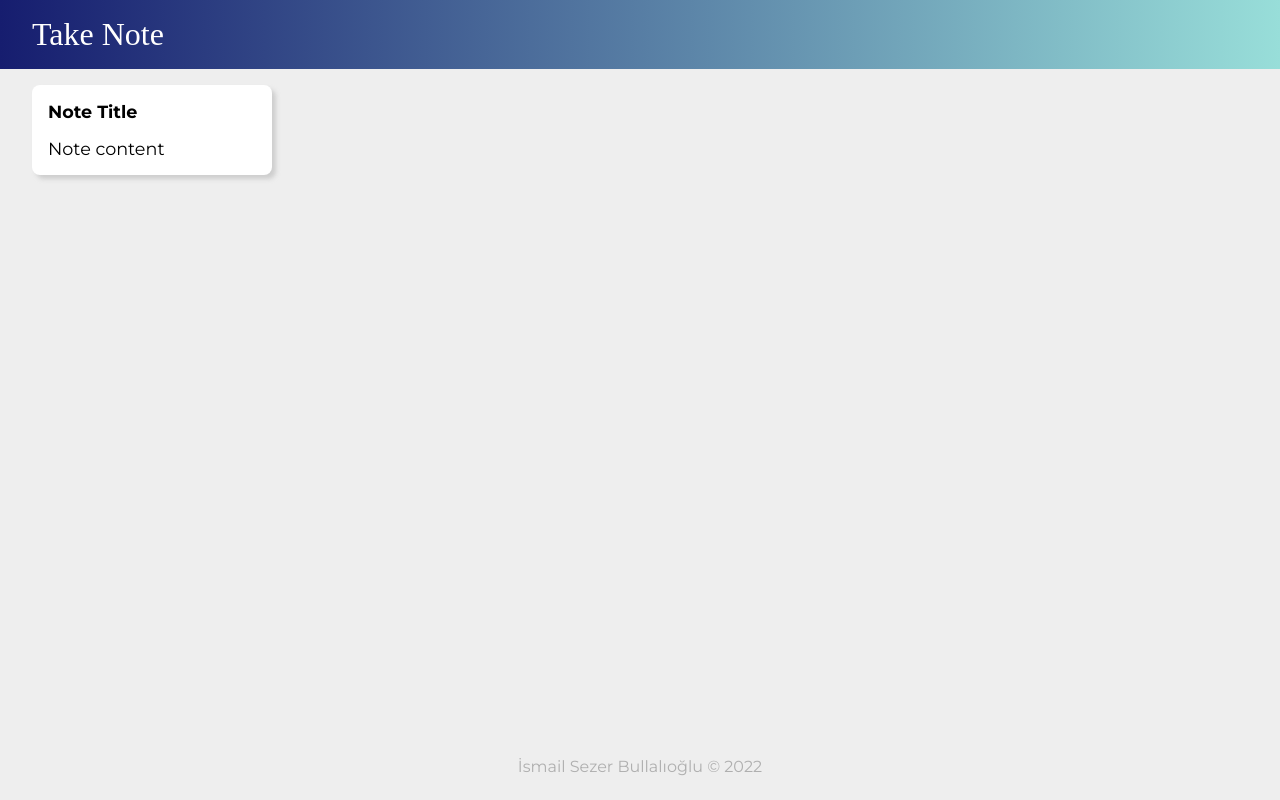
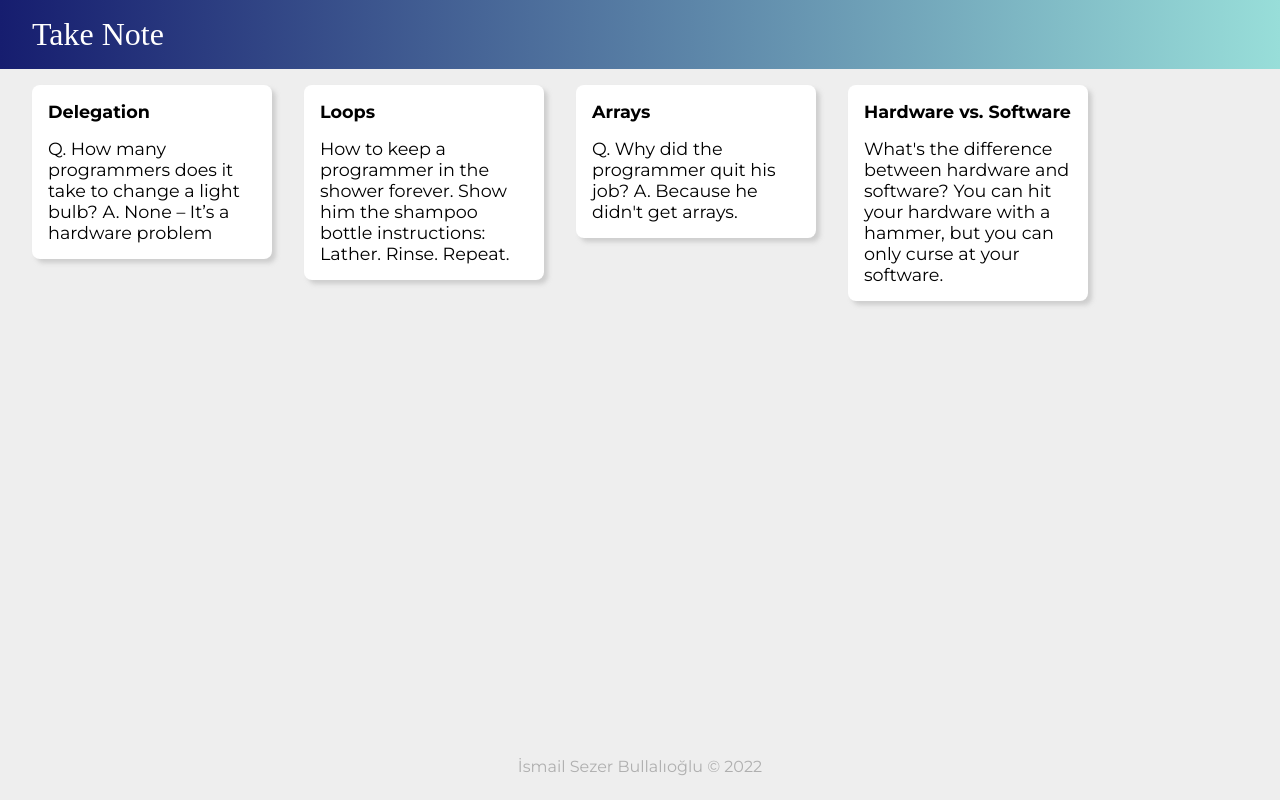
Before and after one commit to Sezerims/take-note, a React (Create React App) app: page / in a window 1280 px wide. Built offline with nearby package versions, Linux system fonts and the light colour scheme; a web font is replaced by a local one.

Commit message:
Map data to dynamically create Note components

```diff
--- a/src/components/App.jsx
+++ b/src/components/App.jsx
@@ -5,10 +5,21 @@
 import Note from "./Note";
 import Footer from "./Footer";
 
+// Import Constants
+import notes from "../notes";
+
+const createNotes = notes.map(note =>
+   <Note
+       key={note.key}
+       title={note.title}
+       content={note.content}
+   />
+);
+
 const App = () => (
     <div>
         <Header />
-        <Note />
+        {createNotes}
         <Footer />
     </div>
 );
--- a/src/components/Note.jsx
+++ b/src/components/Note.jsx
@@ -1,9 +1,9 @@
 import React from "react";
 
-const Note = () => (
+const Note = (props) => (
     <div className="note">
-        <h1>Note Title</h1>
-        <p>Note content</p>
+        <h1>{props.title}</h1>
+        <p>{props.content}</p>
     </div>
 );
 
--- /dev/null
+++ b/src/notes.js
@@ -0,0 +1,28 @@
+const notes = [
+    {
+        key: 1,
+        title: "Delegation",
+        content:
+            "Q. How many programmers does it take to change a light bulb? A. None – It’s a hardware problem"
+    },
+    {
+        key: 2,
+        title: "Loops",
+        content:
+            "How to keep a programmer in the shower forever. Show him the shampoo bottle instructions: Lather. Rinse. Repeat."
+    },
+    {
+        key: 3,
+        title: "Arrays",
+        content:
+            "Q. Why did the programmer quit his job? A. Because he didn't get arrays."
+    },
+    {
+        key: 4,
+        title: "Hardware vs. Software",
+        content:
+            "What's the difference between hardware and software? You can hit your hardware with a hammer, but you can only curse at your software."
+    }
+];
+
+export default notes;
```
